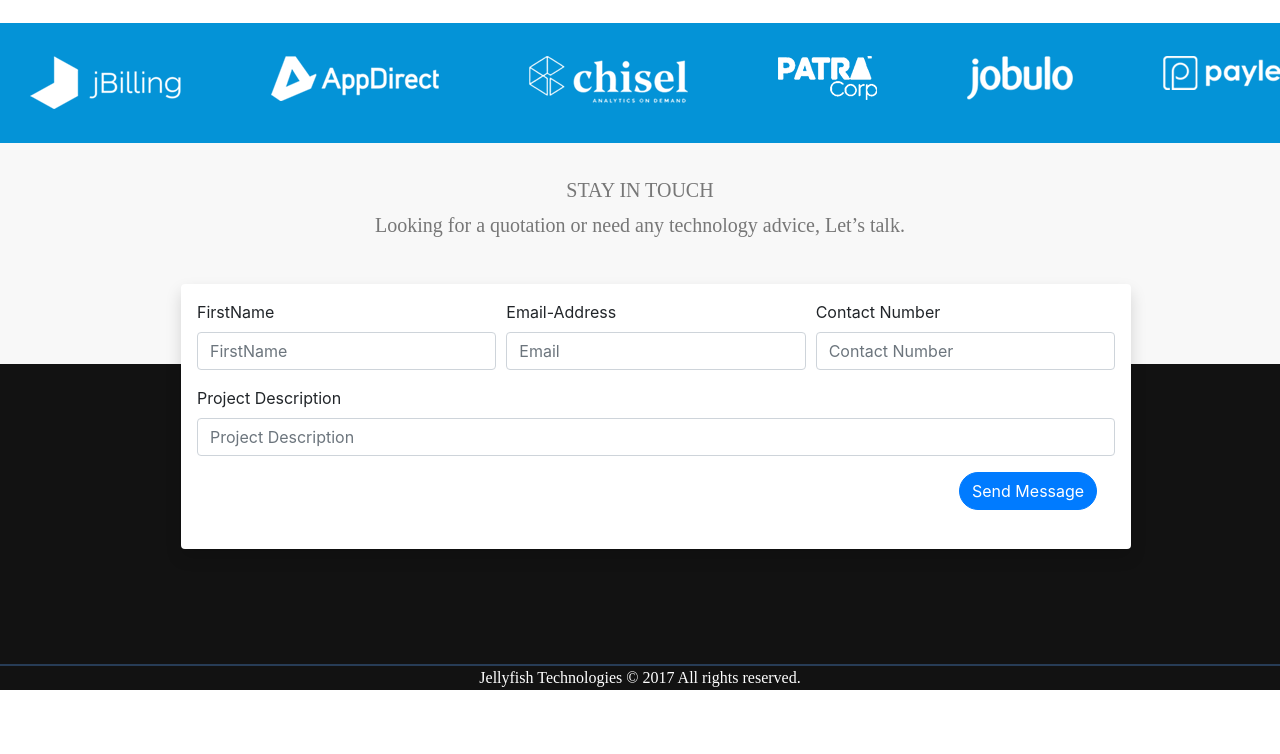
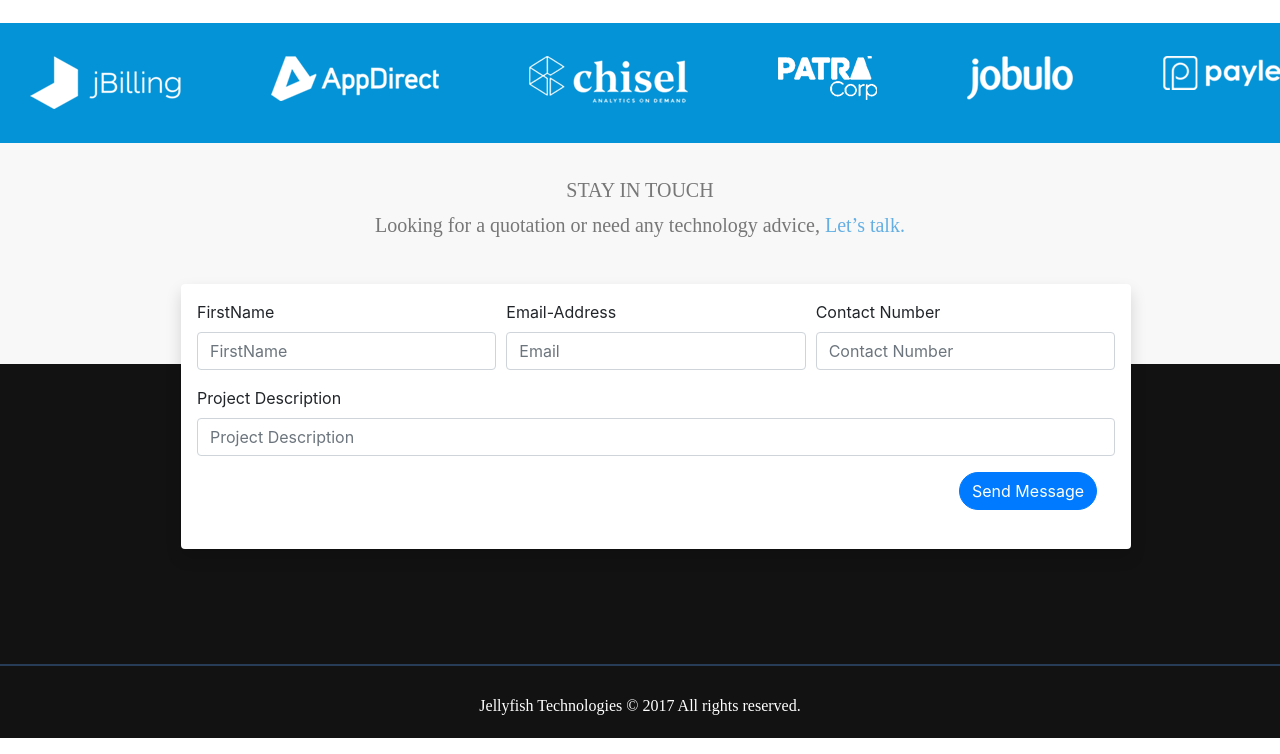
Before and after one commit to vicky1337/Jelly-Project, a plain HTML site: page index.html in a window 1280 px wide. Shown: the part 3095-3849 px from the top of the page. Before the commit the page ends 3801 px from the top, so only its background shows below. Drawn offline with nearby package versions, Linux system fonts and the light colour scheme.

Commit message:
hyperlink update

```diff
--- a/css/style.css
+++ b/css/style.css
@@ -349,6 +349,11 @@ span{
     padding-top: 28px;
 }
 
+#let-talk{
+    color: #63afe4;
+    text-decoration: none;
+}
+
 /*Stay In touch Ends*/
 
 
@@ -398,4 +403,11 @@ span{
     font-family: "Raleway";
 }
 
+.text-center{
+    padding-bottom: 20px;
+    text-align: center!important;
+    padding-top: 28px;
+
+}
+
 /*Footer Ends*/
--- a/index.html
+++ b/index.html
@@ -320,7 +320,7 @@
         <div class="container" id="touch-text">
 
             <h3>STAY IN TOUCH</h3>
-            <h5>Looking for a quotation or need any technology advice, Let’s talk.</h5>
+            <h5>Looking for a quotation or need any technology advice, <a href="#" id="let-talk">Let’s talk.</a> </h5>
 
         </div>
     </div>
@@ -362,8 +362,7 @@
 
     </div>
 
-    <div class="hor-bar"></div>
-
+        <div class="hor-bar"></div>
 
     <footer class="footer-fixed">
         <div class="footer">
```
